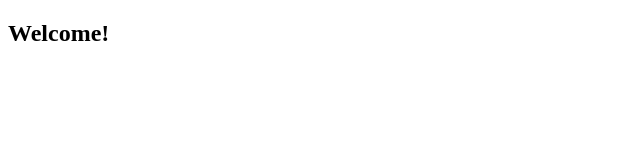
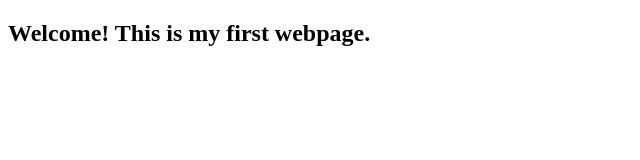
Before and after one commit to andresnavas1996/interactiveweb, a plain HTML site: page index.html in a window 1280 px wide. Shown: the whole page, without its empty margins (0-640 px from the left). Drawn offline with Linux system fonts and the light colour scheme.

Commit message:
Added intro text
Added a paragraph tag underneath h2

```diff
--- a/index.html
+++ b/index.html
@@ -6,5 +6,6 @@
   </head>
   <body>
     <h2>Welcome!</hi>
+<p1> This is my first webpage.</p>
   </body>
-    </html>
+      </html>
```
